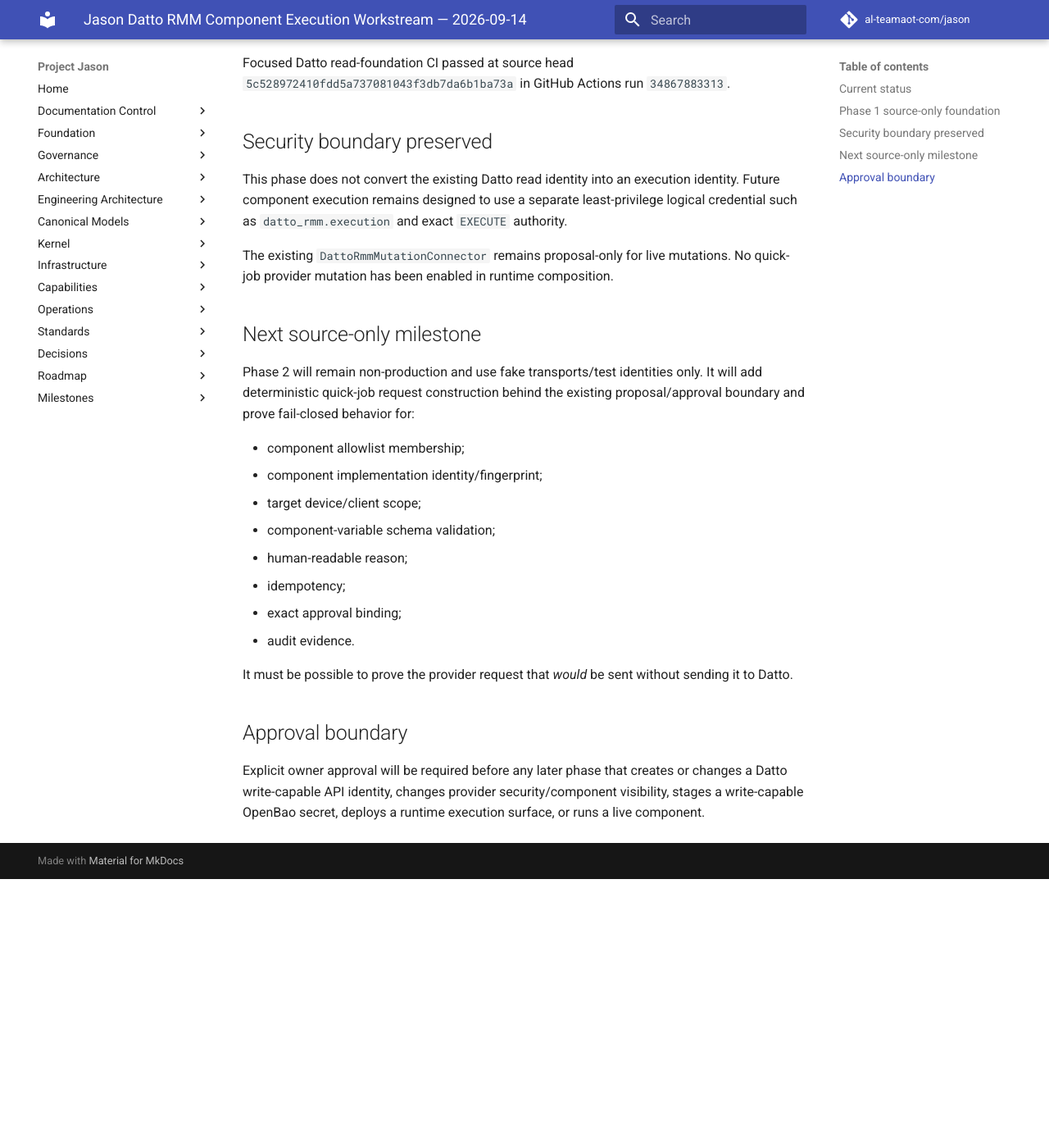
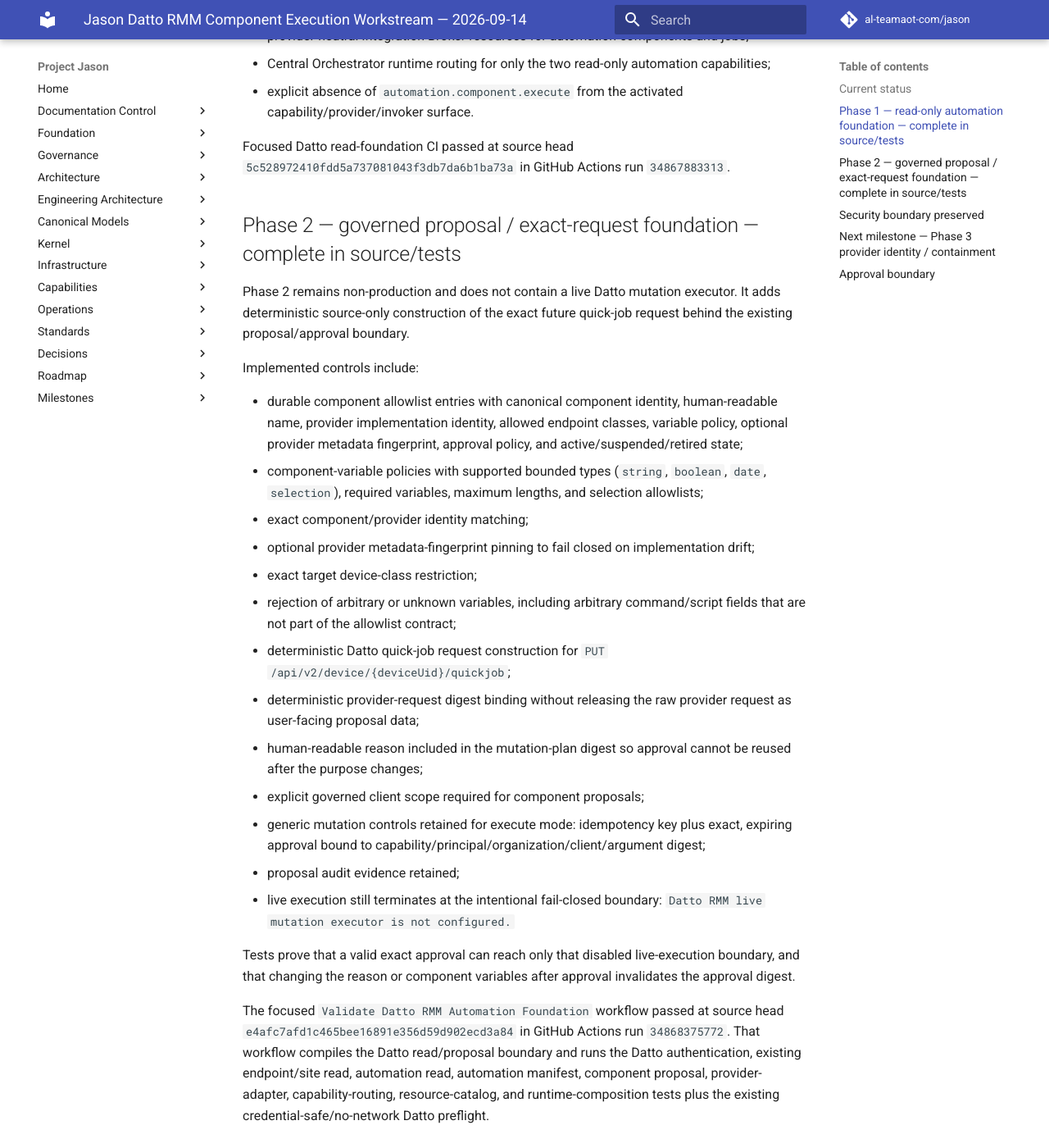
Before and after one commit to al-teamaot-com/jason, an MkDocs documentation site: the page built from docs/operations/Jason-Datto-RMM-Component-Execution-Workstream-2026-09-14.md, in a window 1280 px wide and 1400 px high, scrolled down 973 px. Shown: the whole window at 82% size. Built offline with MkDocs 1.6.1 and Material for MkDocs 9.7.7, drawn with Linux system fonts in a browser that asks for light colours; comment, search, counter and statistics services are not loaded; before the commit the page ends 2045 px from its top, so only the background shows below that; some of the changed text lies outside the part shown.

Commit message:
Record completion of Datto component proposal foundation

```diff
--- a/docs/operations/Jason-Datto-RMM-Component-Execution-Workstream-2026-09-14.md
+++ b/docs/operations/Jason-Datto-RMM-Component-Execution-Workstream-2026-09-14.md
@@ -2,13 +2,15 @@
 
 ## Current status
 
-The governed Datto RMM component-execution workstream has begun on isolated branch `feature/jason-datto-component-execution-20260914` from production-source documentation head `13941dfb97abd3f0ed2268ad1daed37fa61e00ec`.
+The governed Datto RMM component-execution workstream is active on isolated branch `feature/jason-datto-component-execution-20260914`, based on the accepted production documentation head `13941dfb97abd3f0ed2268ad1daed37fa61e00ec`.
 
-Production remains unchanged and read-only. No provider write credential has been created or staged, no Datto Security Level / Device Visibility / API Component Level has been changed, and no Datto component has been executed by this workstream.
+Production remains unchanged and read-only. No provider write credential has been created or staged, no Datto Security Level / Device Visibility / API Component Level has been changed, no execution capability has been activated in production, and no Datto component has been executed by this workstream.
 
-## Phase 1 source-only foundation
+Draft PR #184 tracks this isolated workstream. Issue #183 tracks the capability objective.
 
-The first source-only milestone now includes:
+## Phase 1 — read-only automation foundation — complete in source/tests
+
+The first source-only milestone includes:
 
 - canonical read-only capability `automation.component.search`;
 - canonical read-only capability `automation.job.read`;
@@ -25,27 +27,50 @@
 
 Focused Datto read-foundation CI passed at source head `5c528972410fdd5a737081043f3db7da6b1ba73a` in GitHub Actions run `34867883313`.
 
+## Phase 2 — governed proposal / exact-request foundation — complete in source/tests
+
+Phase 2 remains non-production and does not contain a live Datto mutation executor. It adds deterministic source-only construction of the exact future quick-job request behind the existing proposal/approval boundary.
+
+Implemented controls include:
+
+- durable component allowlist entries with canonical component identity, human-readable name, provider implementation identity, allowed endpoint classes, variable policy, optional provider metadata fingerprint, approval policy, and active/suspended/retired state;
+- component-variable policies with supported bounded types (`string`, `boolean`, `date`, `selection`), required variables, maximum lengths, and selection allowlists;
+- exact component/provider identity matching;
+- optional provider metadata-fingerprint pinning to fail closed on implementation drift;
+- exact target device-class restriction;
+- rejection of arbitrary or unknown variables, including arbitrary command/script fields that are not part of the allowlist contract;
+- deterministic Datto quick-job request construction for `PUT /api/v2/device/{deviceUid}/quickjob`;
+- deterministic provider-request digest binding without releasing the raw provider request as user-facing proposal data;
+- human-readable reason included in the mutation-plan digest so approval cannot be reused after the purpose changes;
+- explicit governed client scope required for component proposals;
+- generic mutation controls retained for execute mode: idempotency key plus exact, expiring approval bound to capability/principal/organization/client/argument digest;
+- proposal audit evidence retained;
+- live execution still terminates at the intentional fail-closed boundary: `Datto RMM live mutation executor is not configured.`
+
+Tests prove that a valid exact approval can reach only that disabled live-execution boundary, and that changing the reason or component variables after approval invalidates the approval digest.
+
+The focused `Validate Datto RMM Automation Foundation` workflow passed at source head `e4afc7afd1c465bee16891e356d59d902ecd3a84` in GitHub Actions run `34868375772`. That workflow compiles the Datto read/proposal boundary and runs the Datto authentication, existing endpoint/site read, automation read, automation manifest, component proposal, provider-adapter, capability-routing, resource-catalog, and runtime-composition tests plus the existing credential-safe/no-network Datto preflight.
+
 ## Security boundary preserved
 
-This phase does not convert the existing Datto read identity into an execution identity. Future component execution remains designed to use a separate least-privilege logical credential such as `datto_rmm.execution` and exact `EXECUTE` authority.
+Neither phase converts the existing Datto read identity into an execution identity. Future component execution remains designed to use a separate least-privilege logical credential such as `datto_rmm.execution` and exact `EXECUTE` authority.
 
-The existing `DattoRmmMutationConnector` remains proposal-only for live mutations. No quick-job provider mutation has been enabled in runtime composition.
+The existing `DattoRmmMutationConnector` is still proposal-only for live mutations. No quick-job provider mutation has been enabled in runtime composition, no write-capable credential is present in the new source path, and no arbitrary PowerShell/shell/batch/script-text execution interface has been introduced.
 
-## Next source-only milestone
+## Next milestone — Phase 3 provider identity / containment
 
-Phase 2 will remain non-production and use fake transports/test identities only. It will add deterministic quick-job request construction behind the existing proposal/approval boundary and prove fail-closed behavior for:
+The next meaningful phase is no longer source-only. It would create or configure the provider-side identity and containment needed for a controlled execution pilot. The intended work is:
 
-- component allowlist membership;
-- component implementation identity/fingerprint;
-- target device/client scope;
-- component-variable schema validation;
-- human-readable reason;
-- idempotency;
-- exact approval binding;
-- audit evidence.
-
-It must be possible to prove the provider request that *would* be sent without sending it to Datto.
+1. Create or designate a separate Datto RMM API identity for Jason execution rather than broadening `datto_rmm.readonly`.
+2. Apply the minimum Security Level required for the quick-job operation.
+3. Restrict Device Visibility to the intended pilot scope.
+4. Assign an API Component Level containing only explicitly approved pilot component(s).
+5. Store the resulting execution credential separately as `datto_rmm.execution` under OpenBao rather than reusing the read credential.
+6. Prove authentication and harmless read-only access/containment before any quick-job execution.
+7. Keep the runtime write/execution surface disabled until a later explicit production-activation approval.
 
 ## Approval boundary
 
-Explicit owner approval will be required before any later phase that creates or changes a Datto write-capable API identity, changes provider security/component visibility, stages a write-capable OpenBao secret, deploys a runtime execution surface, or runs a live component.
+Phase 3 is consequential because it creates or changes provider security/access and stages a write-capable credential. It requires explicit owner approval before work begins.
+
+Separate explicit approval will also be required later before deploying a runtime execution surface or running the first live component/quick job. The first live pilot remains intended to be one explicitly approved low-risk diagnostic/read-only component on one noncritical test endpoint with per-run approval and governed post-job verification.
```
